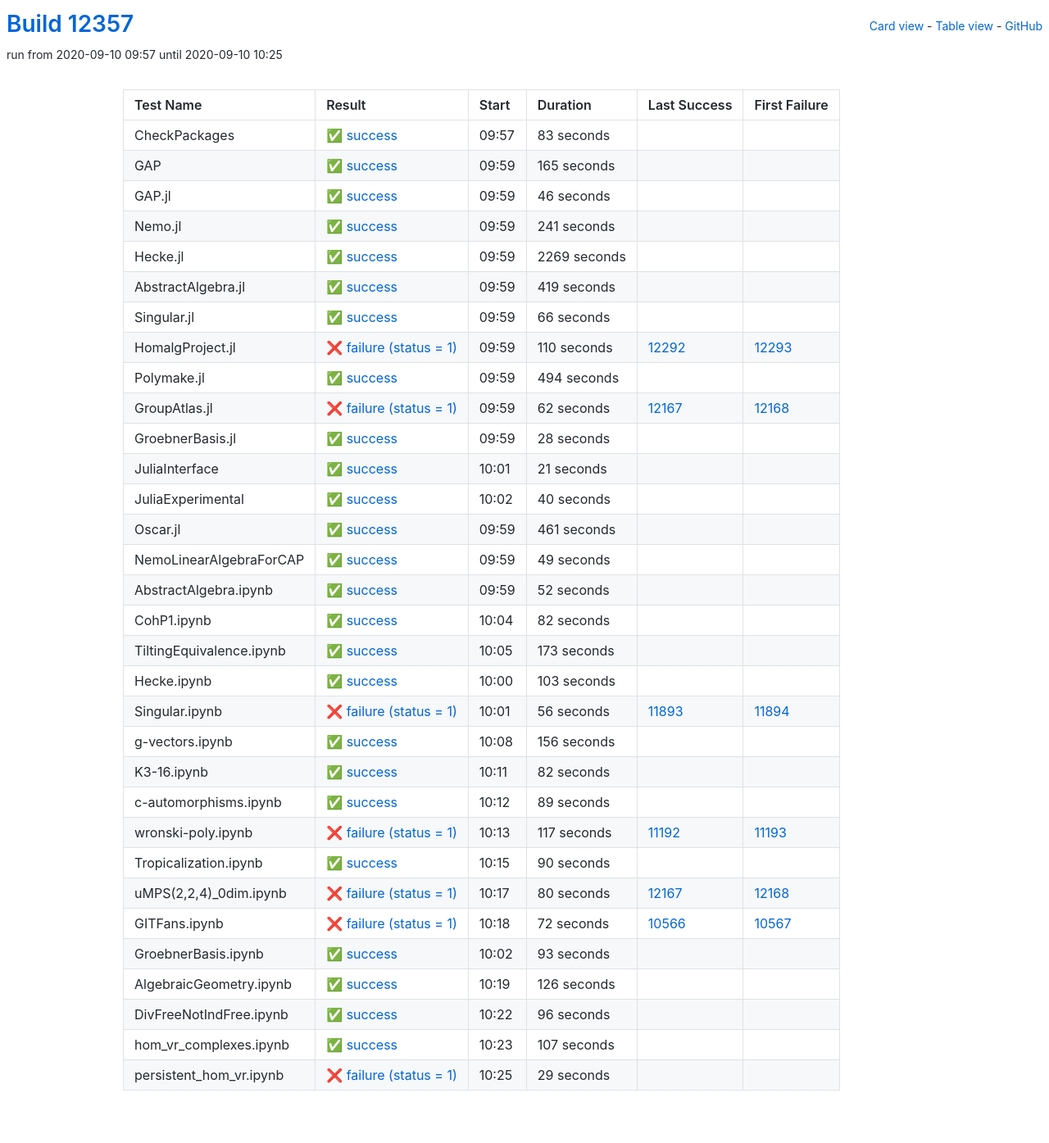
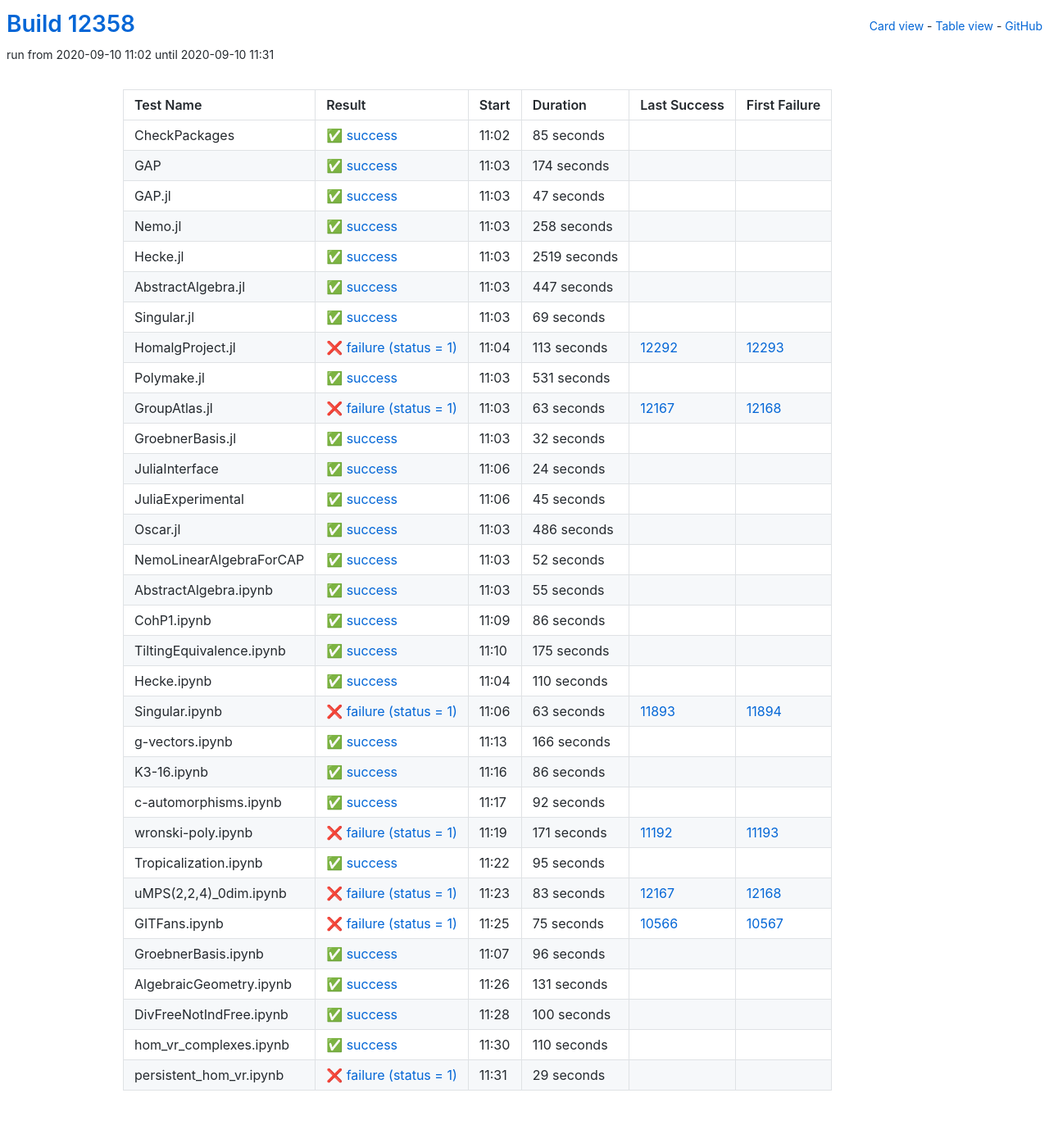
Before and after one commit to oscar-system/oscar-ci-status, a Jekyll site: the page built from table.html, in a window 1280 px wide. Shown: the whole page at 82% size. Built offline with Jekyll 4.4.1, drawn with Linux system fonts in a browser that asks for light colours.

Commit message:
Build #12358

```diff
--- a/_data/ci.yml
+++ b/_data/ci.yml
@@ -1,6 +1,6 @@
 ---
-build: 12357
-build_url: https://oscarci.mathematik.uni-kl.de/job/oscar/12357/
+build: 12358
+build_url: https://oscarci.mathematik.uni-kl.de/job/oscar/12358/
 job: oscar
 organization: oscar-system
 repo: oscar-ci-status
@@ -8,188 +8,176 @@
 tests:
 - name: CheckPackages
   id: checkpackages
-  log: https://oscarci.mathematik.uni-kl.de/job/oscar/12357/artifact/logs/build-12357/CheckPackages.log
-  start: 2020-09-10 09:57
+  log: https://oscarci.mathematik.uni-kl.de/job/oscar/12358/artifact/logs/build-12358/CheckPackages.log
+  start: 2020-09-10 11:02
   success: true
   exitcode: 0
   status: success
-  duration: 83
+  duration: 85
   last_success: false
   last_success_url:
   first_failure: false
   first_failure_url:
 - name: GAP
   id: gap
-  log: https://oscarci.mathematik.uni-kl.de/job/oscar/12357/artifact/logs/build-12357/GAP.log
-  start: 2020-09-10 09:59
+  log: https://oscarci.mathematik.uni-kl.de/job/oscar/12358/artifact/logs/build-12358/GAP.log
+  start: 2020-09-10 11:03
   success: true
   exitcode: 0
   status: success
-  duration: 165
+  duration: 174
   last_success: false
   last_success_url:
   first_failure: false
   first_failure_url:
 - name: GAP.jl
   id: gap-jl
-  log: https://oscarci.mathematik.uni-kl.de/job/oscar/12357/artifact/logs/build-12357/GAP.jl.log
-  start: 2020-09-10 09:59
+  log: https://oscarci.mathematik.uni-kl.de/job/oscar/12358/artifact/logs/build-12358/GAP.jl.log
+  start: 2020-09-10 11:03
   success: true
   exitcode: 0
   status: success
-  duration: 46
+  duration: 47
   last_success: false
   last_success_url:
   first_failure: false
   first_failure_url:
 - name: Nemo.jl
   id: nemo-jl
-  log: https://oscarci.mathematik.uni-kl.de/job/oscar/12357/artifact/logs/build-12357/Nemo.jl.log
-  start: 2020-09-10 09:59
+  log: https://oscarci.mathematik.uni-kl.de/job/oscar/12358/artifact/logs/build-12358/Nemo.jl.log
+  start: 2020-09-10 11:03
   success: true
   exitcode: 0
   status: success
-  duration: 241
+  duration: 258
   last_success: false
   last_success_url:
   first_failure: false
   first_failure_url:
 - name: Hecke.jl
   id: hecke-jl
-  log: https://oscarci.mathematik.uni-kl.de/job/oscar/12357/artifact/logs/build-12357/Hecke.jl.log
-  start: 2020-09-10 09:59
+  log: https://oscarci.mathematik.uni-kl.de/job/oscar/12358/artifact/logs/build-12358/Hecke.jl.log
+  start: 2020-09-10 11:03
   success: true
   exitcode: 0
   status: success
-  duration: 2269
+  duration: 2519
   last_success: false
   last_success_url:
   first_failure: false
   first_failure_url:
 - name: AbstractAlgebra.jl
   id: abstractalgebra-jl
-  log: https://oscarci.mathematik.uni-kl.de/job/oscar/12357/artifact/logs/build-12357/AbstractAlgebra.jl.log
-  start: 2020-09-10 09:59
+  log: https://oscarci.mathematik.uni-kl.de/job/oscar/12358/artifact/logs/build-12358/AbstractAlgebra.jl.log
+  start: 2020-09-10 11:03
   success: true
   exitcode: 0
   status: success
-  duration: 419
+  duration: 447
   last_success: false
   last_success_url:
   first_failure: false
   first_failure_url:
 - name: Singular.jl
   id: singular-jl
-  log: https://oscarci.mathematik.uni-kl.de/job/oscar/12357/artifact/logs/build-12357/Singular.jl.log
-  start: 2020-09-10 09:59
+  log: https://oscarci.mathematik.uni-kl.de/job/oscar/12358/artifact/logs/build-12358/Singular.jl.log
+  start: 2020-09-10 11:03
   success: true
   exitcode: 0
   status: success
-  duration: 66
+  duration: 69
   last_success: false
   last_success_url:
   first_failure: false
   first_failure_url:
 - name: HomalgProject.jl
   id: homalgproject-jl
-  log: https://oscarci.mathematik.uni-kl.de/job/oscar/12357/artifact/logs/build-12357/HomalgProject.jl.log
-  start: 2020-09-10 09:59
+  log: https://oscarci.mathematik.uni-kl.de/job/oscar/12358/artifact/logs/build-12358/HomalgProject.jl.log
+  start: 2020-09-10 11:04
   success: false
   exitcode: 1
   status: failure
-  duration: 110
+  duration: 113
   last_success: 12292
   last_success_url: https://oscarci.mathematik.uni-kl.de/job/oscar/12292/
   first_failure: 12293
   first_failure_url: https://oscarci.mathematik.uni-kl.de/job/oscar/12293/
 - name: Polymake.jl
   id: polymake-jl
-  log: https://oscarci.mathematik.uni-kl.de/job/oscar/12357/artifact/logs/build-12357/Polymake.jl.log
-  start: 2020-09-10 09:59
+  log: https://oscarci.mathematik.uni-kl.de/job/oscar/12358/artifact/logs/build-12358/Polymake.jl.log
+  start: 2020-09-10 11:03
   success: true
   exitcode: 0
   status: success
-  duration: 494
+  duration: 531
   last_success: false
   last_success_url:
   first_failure: false
   first_failure_url:
 - name: GroupAtlas.jl
   id: groupatlas-jl
-  log: https://oscarci.mathematik.uni-kl.de/job/oscar/12357/artifact/logs/build-12357/GroupAtlas.jl.log
-  start: 2020-09-10 09:59
+  log: https://oscarci.mathematik.uni-kl.de/job/oscar/12358/artifact/logs/build-12358/GroupAtlas.jl.log
+  start: 2020-09-10 11:03
   success: false
   exitcode: 1
   status: failure
-  duration: 62
+  duration: 63
   last_success: 12167
   last_success_url: https://oscarci.mathematik.uni-kl.de/job/oscar/12167/
   first_failure: 12168
   first_failure_url: https://oscarci.mathematik.uni-kl.de/job/oscar/12168/
 - name: GroebnerBasis.jl
   id: groebnerbasis-jl
-  log: https://oscarci.mathematik.uni-kl.de/job/oscar/12357/artifact/logs/build-12357/GroebnerBasis.jl.log
-  start: 2020-09-10 09:59
+  log: https://oscarci.mathematik.uni-kl.de/job/oscar/12358/artifact/logs/build-12358/GroebnerBasis.jl.log
+  start: 2020-09-10 11:03
   success: true
   exitcode: 0
   status: success
-  duration: 28
+  duration: 32
   last_success: false
   last_success_url:
   first_failure: false
   first_failure_url:
 - name: JuliaInterface
   id: juliainterface
-  log: https://oscarci.mathematik.uni-kl.de/job/oscar/12357/artifact/logs/build-12357/JuliaInterface.log
-  start: 2020-09-10 10:01
+  log: https://oscarci.mathematik.uni-kl.de/job/oscar/12358/artifact/logs/build-12358/JuliaInterface.log
+  start: 2020-09-10 11:06
   success: true
   exitcode: 0
   status: success
-  duration: 21
+  duration: 24
   last_success: false
   last_success_url:
   first_failure: false
   first_failure_url:
 - name: JuliaExperimental
   id: juliaexperimental
-  log: https://oscarci.mathematik.uni-kl.de/job/oscar/12357/artifact/logs/build-12357/JuliaExperimental.log
-  start: 2020-09-10 10:02
+  log: https://oscarci.mathematik.uni-kl.de/job/oscar/12358/artifact/logs/build-12358/JuliaExperimental.log
+  start: 2020-09-10 11:06
   success: true
   exitcode: 0
   status: success
-  duration: 40
+  duration: 45
   last_success: false
   last_success_url:
   first_failure: false
   first_failure_url:
 - name: Oscar.jl
   id: oscar-jl
-  log: https://oscarci.mathematik.uni-kl.de/job/oscar/12357/artifact/logs/build-12357/Oscar.jl.log
-  start: 2020-09-10 09:59
+  log: https://oscarci.mathematik.uni-kl.de/job/oscar/12358/artifact/logs/build-12358/Oscar.jl.log
+  start: 2020-09-10 11:03
   success: true
   exitcode: 0
   status: success
-  duration: 461
+  duration: 486
   last_success: false
   last_success_url:
   first_failure: false
   first_failure_url:
 - name: NemoLinearAlgebraForCAP
   id: nemolinearalgebraforcap
-  log: https://oscarci.mathematik.uni-kl.de/job/oscar/12357/artifact/logs/build-12357/NemoLinearAlgebraForCAP.log
-  start: 2020-09-10 09:59
-  success: true
-  exitcode: 0
-  status: success
-  duration: 49
-  last_success: false
-  last_success_url:
-  first_failure: false
-  first_failure_url:
-- name: AbstractAlgebra.ipynb
-  id: abstractalgebra-ipynb
-  log: https://oscarci.mathematik.uni-kl.de/job/oscar/12357/artifact/logs/build-12357/AbstractAlgebra.ipynb.log
-  start: 2020-09-10 09:59
+  log: https://oscarci.mathematik.uni-kl.de/job/oscar/12358/artifact/logs/build-12358/NemoLinearAlgebraForCAP.log
+  start: 2020-09-10 11:03
   success: true
   exitcode: 0
   status: success
@@ -198,166 +186,154 @@
   last_success_url:
   first_failure: false
   first_failure_url:
-- name: CohP1.ipynb
-  id: cohp1-ipynb
-  log: https://oscarci.mathematik.uni-kl.de/job/oscar/12357/artifact/logs/build-12357/CohP1.ipynb.log
-  start: 2020-09-10 10:04
+- name: AbstractAlgebra.ipynb
+  id: abstractalgebra-ipynb
+  log: https://oscarci.mathematik.uni-kl.de/job/oscar/12358/artifact/logs/build-12358/AbstractAlgebra.ipynb.log
+  start: 2020-09-10 11:03
   success: true
   exitcode: 0
   status: success
-  duration: 82
+  duration: 55
+  last_success: false
+  last_success_url:
+  first_failure: false
+  first_failure_url:
+- name: CohP1.ipynb
+  id: cohp1-ipynb
+  log: https://oscarci.mathematik.uni-kl.de/job/oscar/12358/artifact/logs/build-12358/CohP1.ipynb.log
+  start: 2020-09-10 11:09
+  success: true
+  exitcode: 0
+  status: success
+  duration: 86
   last_success: false
   last_success_url:
   first_failure: false
   first_failure_url:
 - name: TiltingEquivalence.ipynb
   id: tiltingequivalence-ipynb
-  log: https://oscarci.mathematik.uni-kl.de/job/oscar/12357/artifact/logs/build-12357/TiltingEquivalence.ipynb.log
-  start: 2020-09-10 10:05
+  log: https://oscarci.mathematik.uni-kl.de/job/oscar/12358/artifact/logs/build-12358/TiltingEquivalence.ipynb.log
+  start: 2020-09-10 11:10
   success: true
   exitcode: 0
   status: success
-  duration: 173
+  duration: 175
   last_success: false
   last_success_url:
   first_failure: false
   first_failure_url:
 - name: Hecke.ipynb
   id: hecke-ipynb
-  log: https://oscarci.mathematik.uni-kl.de/job/oscar/12357/artifact/logs/build-12357/Hecke.ipynb.log
-  start: 2020-09-10 10:00
+  log: https://oscarci.mathematik.uni-kl.de/job/oscar/12358/artifact/logs/build-12358/Hecke.ipynb.log
+  start: 2020-09-10 11:04
   success: true
   exitcode: 0
   status: success
-  duration: 103
+  duration: 110
   last_success: false
   last_success_url:
   first_failure: false
   first_failure_url:
 - name: Singular.ipynb
   id: singular-ipynb
-  log: https://oscarci.mathematik.uni-kl.de/job/oscar/12357/artifact/logs/build-12357/Singular.ipynb.log
-  start: 2020-09-10 10:01
+  log: https://oscarci.mathematik.uni-kl.de/job/oscar/12358/artifact/logs/build-12358/Singular.ipynb.log
+  start: 2020-09-10 11:06
   success: false
   exitcode: 1
   status: failure
-  duration: 56
+  duration: 63
   last_success: 11893
   last_success_url: https://oscarci.mathematik.uni-kl.de/job/oscar/11893/
   first_failure: 11894
   first_failure_url: https://oscarci.mathematik.uni-kl.de/job/oscar/11894/
 - name: g-vectors.ipynb
   id: g-vectors-ipynb
-  log: https://oscarci.mathematik.uni-kl.de/job/oscar/12357/artifact/logs/build-12357/g-vectors.ipynb.log
-  start: 2020-09-10 10:08
+  log: https://oscarci.mathematik.uni-kl.de/job/oscar/12358/artifact/logs/build-12358/g-vectors.ipynb.log
+  start: 2020-09-10 11:13
   success: true
   exitcode: 0
   status: success
-  duration: 156
+  duration: 166
   last_success: false
   last_success_url:
   first_failure: false
   first_failure_url:
 - name: K3-16.ipynb
   id: k3-16-ipynb
-  log: https://oscarci.mathematik.uni-kl.de/job/oscar/12357/artifact/logs/build-12357/K3-16.ipynb.log
-  start: 2020-09-10 10:11
+  log: https://oscarci.mathematik.uni-kl.de/job/oscar/12358/artifact/logs/build-12358/K3-16.ipynb.log
+  start: 2020-09-10 11:16
   success: true
   exitcode: 0
   status: success
-  duration: 82
+  duration: 86
   last_success: false
   last_success_url:
   first_failure: false
   first_failure_url:
 - name: c-automorphisms.ipynb
   id: c-automorphisms-ipynb
-  log: https://oscarci.mathematik.uni-kl.de/job/oscar/12357/artifact/logs/build-12357/c-automorphisms.ipynb.log
-  start: 2020-09-10 10:12
+  log: https://oscarci.mathematik.uni-kl.de/job/oscar/12358/artifact/logs/build-12358/c-automorphisms.ipynb.log
+  start: 2020-09-10 11:17
   success: true
   exitcode: 0
   status: success
-  duration: 89
+  duration: 92
   last_success: false
   last_success_url:
   first_failure: false
   first_failure_url:
 - name: wronski-poly.ipynb
   id: wronski-poly-ipynb
-  log: https://oscarci.mathematik.uni-kl.de/job/oscar/12357/artifact/logs/build-12357/wronski-poly.ipynb.log
-  start: 2020-09-10 10:13
+  log: https://oscarci.mathematik.uni-kl.de/job/oscar/12358/artifact/logs/build-12358/wronski-poly.ipynb.log
+  start: 2020-09-10 11:19
   success: false
   exitcode: 1
   status: failure
-  duration: 117
+  duration: 171
   last_success: 11192
   last_success_url: https://oscarci.mathematik.uni-kl.de/job/oscar/11192/
   first_failure: 11193
   first_failure_url: https://oscarci.mathematik.uni-kl.de/job/oscar/11193/
 - name: Tropicalization.ipynb
   id: tropicalization-ipynb
-  log: https://oscarci.mathematik.uni-kl.de/job/oscar/12357/artifact/logs/build-12357/Tropicalization.ipynb.log
-  start: 2020-09-10 10:15
+  log: https://oscarci.mathematik.uni-kl.de/job/oscar/12358/artifact/logs/build-12358/Tropicalization.ipynb.log
+  start: 2020-09-10 11:22
   success: true
   exitcode: 0
   status: success
-  duration: 90
+  duration: 95
   last_success: false
   last_success_url:
   first_failure: false
   first_failure_url:
 - name: uMPS(2,2,4)_0dim.ipynb
   id: umps-2-2-4-0dim-ipynb
-  log: https://oscarci.mathematik.uni-kl.de/job/oscar/12357/artifact/logs/build-12357/uMPS-2-2-4-_0dim.ipynb.log
-  start: 2020-09-10 10:17
+  log: https://oscarci.mathematik.uni-kl.de/job/oscar/12358/artifact/logs/build-12358/uMPS-2-2-4-_0dim.ipynb.log
+  start: 2020-09-10 11:23
   success: false
   exitcode: 1
   status: failure
-  duration: 80
+  duration: 83
   last_success: 12167
   last_success_url: https://oscarci.mathematik.uni-kl.de/job/oscar/12167/
   first_failure: 12168
   first_failure_url: https://oscarci.mathematik.uni-kl.de/job/oscar/12168/
 - name: GITFans.ipynb
   id: gitfans-ipynb
-  log: https://oscarci.mathematik.uni-kl.de/job/oscar/12357/artifact/logs/build-12357/GITFans.ipynb.log
-  start: 2020-09-10 10:18
+  log: https://oscarci.mathematik.uni-kl.de/job/oscar/12358/artifact/logs/build-12358/GITFans.ipynb.log
+  start: 2020-09-10 11:25
   success: false
   exitcode: 1
   status: failure
-  duration: 72
+  duration: 75
   last_success: 10566
   last_success_url: https://oscarci.mathematik.uni-kl.de/job/oscar/10566/
   first_failure: 10567
   first_failure_url: https://oscarci.mathematik.uni-kl.de/job/oscar/10567/
 - name: GroebnerBasis.ipynb
   id: groebnerbasis-ipynb
-  log: https://oscarci.mathematik.uni-kl.de/job/oscar/12357/artifact/logs/build-12357/GroebnerBasis.ipynb.log
-  start: 2020-09-10 10:02
-  success: true
-  exitcode: 0
-  status: success
-  duration: 93
-  last_success: false
-  last_success_url:
-  first_failure: false
-  first_failure_url:
-- name: AlgebraicGeometry.ipynb
-  id: algebraicgeometry-ipynb
-  log: https://oscarci.mathematik.uni-kl.de/job/oscar/12357/artifact/logs/build-12357/AlgebraicGeometry.ipynb.log
-  start: 2020-09-10 10:19
-  success: true
-  exitcode: 0
-  status: success
-  duration: 126
-  last_success: false
-  last_success_url:
-  first_failure: false
-  first_failure_url:
-- name: DivFreeNotIndFree.ipynb
-  id: divfreenotindfree-ipynb
-  log: https://oscarci.mathematik.uni-kl.de/job/oscar/12357/artifact/logs/build-12357/DivFreeNotIndFree.ipynb.log
-  start: 2020-09-10 10:22
+  log: https://oscarci.mathematik.uni-kl.de/job/oscar/12358/artifact/logs/build-12358/GroebnerBasis.ipynb.log
+  start: 2020-09-10 11:07
   success: true
   exitcode: 0
   status: success
@@ -366,22 +342,46 @@
   last_success_url:
   first_failure: false
   first_failure_url:
-- name: hom_vr_complexes.ipynb
-  id: hom-vr-complexes-ipynb
-  log: https://oscarci.mathematik.uni-kl.de/job/oscar/12357/artifact/logs/build-12357/hom_vr_complexes.ipynb.log
-  start: 2020-09-10 10:23
+- name: AlgebraicGeometry.ipynb
+  id: algebraicgeometry-ipynb
+  log: https://oscarci.mathematik.uni-kl.de/job/oscar/12358/artifact/logs/build-12358/AlgebraicGeometry.ipynb.log
+  start: 2020-09-10 11:26
   success: true
   exitcode: 0
   status: success
-  duration: 107
+  duration: 131
+  last_success: false
+  last_success_url:
+  first_failure: false
+  first_failure_url:
+- name: DivFreeNotIndFree.ipynb
+  id: divfreenotindfree-ipynb
+  log: https://oscarci.mathematik.uni-kl.de/job/oscar/12358/artifact/logs/build-12358/DivFreeNotIndFree.ipynb.log
+  start: 2020-09-10 11:28
+  success: true
+  exitcode: 0
+  status: success
+  duration: 100
+  last_success: false
+  last_success_url:
+  first_failure: false
+  first_failure_url:
+- name: hom_vr_complexes.ipynb
+  id: hom-vr-complexes-ipynb
+  log: https://oscarci.mathematik.uni-kl.de/job/oscar/12358/artifact/logs/build-12358/hom_vr_complexes.ipynb.log
+  start: 2020-09-10 11:30
+  success: true
+  exitcode: 0
+  status: success
+  duration: 110
   last_success: false
   last_success_url:
   first_failure: false
   first_failure_url:
 - name: persistent_hom_vr.ipynb
   id: persistent-hom-vr-ipynb
-  log: https://oscarci.mathematik.uni-kl.de/job/oscar/12357/artifact/logs/build-12357/persistent_hom_vr.ipynb.log
-  start: 2020-09-10 10:25
+  log: https://oscarci.mathematik.uni-kl.de/job/oscar/12358/artifact/logs/build-12358/persistent_hom_vr.ipynb.log
+  start: 2020-09-10 11:31
   success: false
   exitcode: 1
   status: failure
```
Also changed, not shown: README.md.
